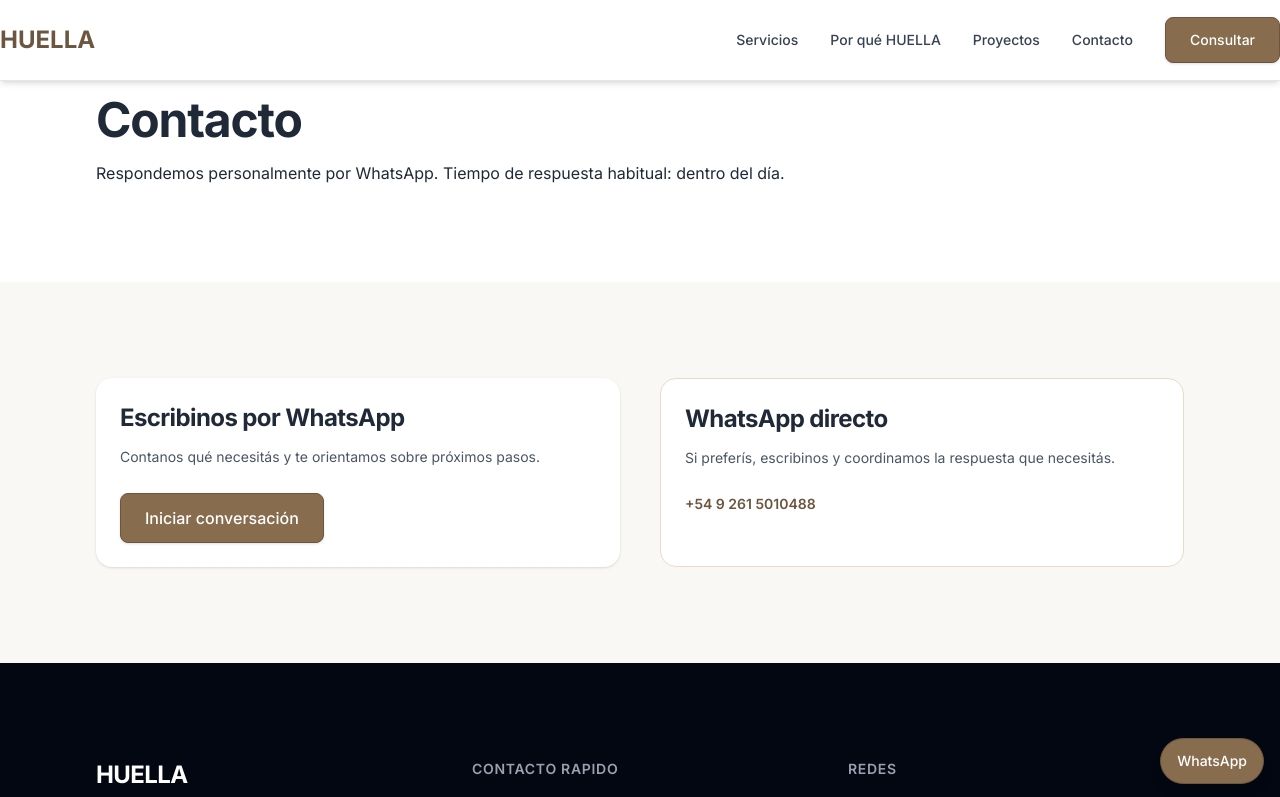
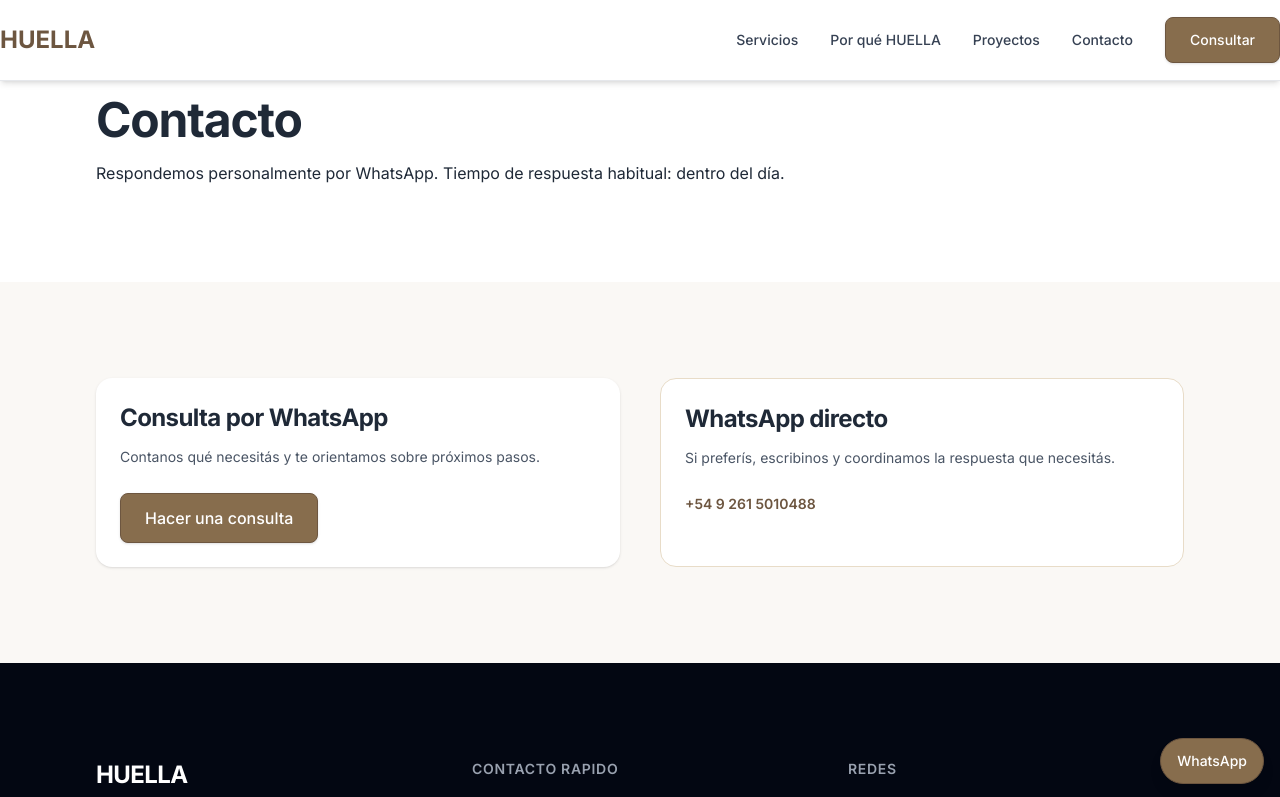
Before and after one commit to Teksi75/huella-mendoza-site, a Next.js app: page /contacto in a window 1280 px wide. Shown: the top 797 px of the page. Built offline with nearby package versions, Linux system fonts and the light colour scheme.

Commit message:
Unify WhatsApp CTA labels

```diff
--- a/app/base/page.tsx
+++ b/app/base/page.tsx
@@ -161,7 +161,7 @@ export default function BasePage() {
                   rel="noopener noreferrer"
                   className="w-full py-3 bg-primary text-white font-semibold text-center rounded-md text-lg mb-4 inline-flex justify-center"
                 >
-                  Pedir presupuesto
+                  Solicitar presupuesto
                 </Link>
                 <Link
                   href={buildWhatsAppUrl(whatsappMessages.baseOpciones)}
@@ -169,7 +169,7 @@ export default function BasePage() {
                   rel="noopener noreferrer"
                   className="w-full py-3 border border-primary text-primary font-semibold text-center rounded-md text-lg inline-flex justify-center"
                 >
-                  Consultar opciones
+                  Explorar opciones
                 </Link>
               </div>
             </div>
--- a/app/contacto/page.tsx
+++ b/app/contacto/page.tsx
@@ -19,7 +19,7 @@ export default function ContactoPage() {
       <section className="section-padding bg-tierra-50">
         <div className="container-custom grid gap-10 md:grid-cols-2">
           <div className="rounded-2xl bg-white p-6 shadow-sm">
-            <h2 className="text-2xl">Escribinos por WhatsApp</h2>
+            <h2 className="text-2xl">Consulta por WhatsApp</h2>
             <p className="mt-3 text-sm text-gray-600">
               Contanos qué necesitás y te orientamos sobre próximos pasos.
             </p>
@@ -29,7 +29,7 @@ export default function ContactoPage() {
               rel="noopener noreferrer"
               className="btn-primary mt-6 inline-flex"
             >
-              Iniciar conversación
+              Hacer una consulta
             </Link>
           </div>
 
--- a/app/diseno/page.tsx
+++ b/app/diseno/page.tsx
@@ -139,7 +139,7 @@ export default function DisenoPage() {
               rel="noopener noreferrer"
               className="btn-secondary mt-8 inline-flex"
             >
-              Consultar
+              Hacer una consulta
             </Link>
           </div>
         </div>
--- a/app/page.tsx
+++ b/app/page.tsx
@@ -297,7 +297,7 @@ export default function Home() {
               rel="noopener noreferrer"
               className="btn-secondary mt-6 inline-flex bg-white text-tierra-700"
             >
-              Hablar por WhatsApp
+              Hacer una consulta
             </Link>
           </div>
 
--- a/app/refugios/page.tsx
+++ b/app/refugios/page.tsx
@@ -61,7 +61,7 @@ export default function RefugiosPage() {
               rel="noopener noreferrer"
               className="btn-secondary mt-8 inline-flex"
             >
-              Coordinar reserva
+              Confirmar disponibilidad
             </Link>
           </div>
         </div>
```
